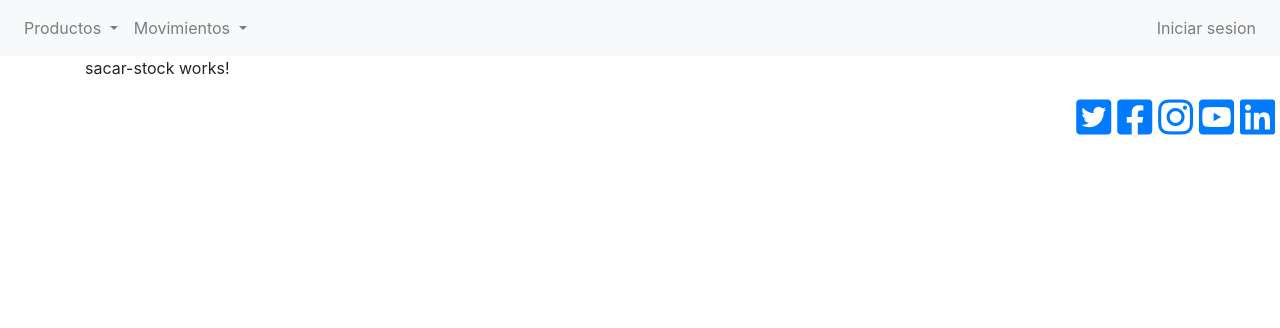
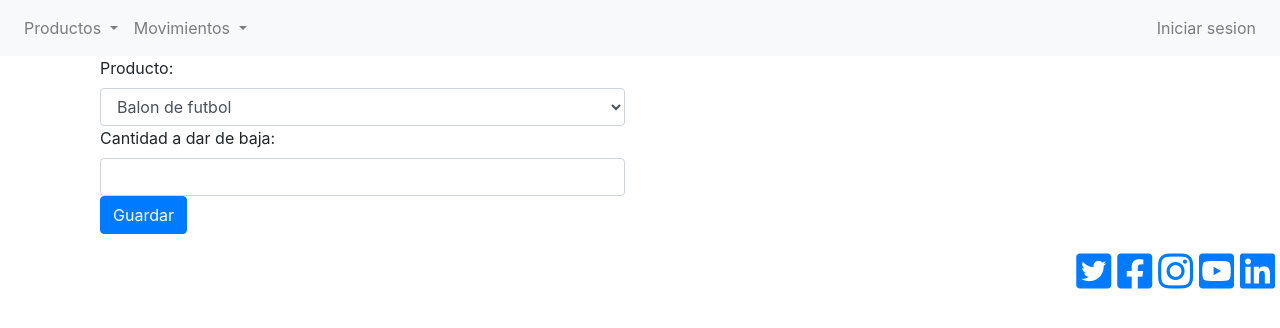
Before and after one commit to mincubill/Inventario, an Angular app: page /SacarStock in a window 1280 px wide. Shown: the top 328 px of the page. Built offline with nearby package versions, Linux system fonts and the light colour scheme.

Commit message:
Cambiada sidebar y removido elementos redundantes

```diff
--- a/src/app/ingresar-devolucion/ingresar-devolucion.component.html
+++ b/src/app/ingresar-devolucion/ingresar-devolucion.component.html
@@ -1,3 +1,9 @@
-<p>
-  ingresar-devolucion works!
-</p>
+<form [formGroup] >
+    <div class='form-group col-sm-6'>
+        <label>RUT: </label>
+        <input type="text"  class="form-control" required>
+        <label>Producto:</label>
+        <input type="text"  class="form-control">
+        <input type="submit" class="btn btn-primary" value="Guardar">
+    </div>
+</form>
--- a/src/app/ingresar-prestamo/ingresar-prestamo.component.html
+++ b/src/app/ingresar-prestamo/ingresar-prestamo.component.html
@@ -1,3 +1,9 @@
-<p>
-  ingresar-prestamo works!
-</p>
+<form [formGroup] >
+    <div class='form-group col-sm-6'>
+        <label>RUT: </label>
+        <input type="text"  class="form-control" required>
+        <label>Producto:</label>
+        <input type="text"  class="form-control">
+        <input type="submit" class="btn btn-primary" value="Guardar">
+    </div>
+</form>
--- a/src/app/ingresar-stock/ingresar-stock.component.html
+++ b/src/app/ingresar-stock/ingresar-stock.component.html
@@ -1,11 +1,6 @@
 <form [formGroup]>
   <div class='form-group col-sm-6'>
-    <label>Categoria:</label>
-    <select name="" id="" class="form-control">
-      <option value="">Balones</option>
-      <option value="">Insumos</option>
-      <option value="">Otros</option>
-    </select>
+
     <label>Producto:</label>
     <select name="" id="" class="form-control">
       <option value="">Balon de futbol</option>
--- a/src/app/nav/nav.component.html
+++ b/src/app/nav/nav.component.html
@@ -18,8 +18,6 @@
             Movimientos
           </a>
           <div class="dropdown-menu" aria-labelledby="navbarDropdown">
-            <a class="dropdown-item" routerLink="/IngresarStock">Ingresar stock</a>
-            <a class="dropdown-item" routerLink="/SacarStock">Sacar stock</a>
             <a class="dropdown-item" routerLink="/IngresarPrestamo">Ingresar Prestamo</a>
             <a class="dropdown-item" routerLink="/IngresarDevolucion">Ingresar Devolucion</a>
           </div>
--- a/src/app/sacar-stock/sacar-stock.component.html
+++ b/src/app/sacar-stock/sacar-stock.component.html
@@ -1,3 +1,15 @@
-<p>
-  sacar-stock works!
-</p>
+<form [formGroup]>
+    <div class='form-group col-sm-6'>
+
+      <label>Producto:</label>
+      <select name="" id="" class="form-control">
+        <option value="">Balon de futbol</option>
+        <option value="">Balon de Basketbol</option>
+        <option value="">Raqueta ping-pong</option>
+      </select>
+      <label for="">Cantidad a dar de baja:</label>
+      <input type="number"  class="form-control">
+
+      <input type="submit" class="btn btn-primary" value="Guardar">
+    </div>
+  </form>
--- a/src/app/ver-producto/ver-producto.component.html
+++ b/src/app/ver-producto/ver-producto.component.html
@@ -1,10 +1,27 @@
 <div class="left-menu">
-  <ul>
-    <br>
-    <a routerLink="/AgregarProducto"><li>Ingresar</li></a>
-    <a href="#"><li>Movimientos</li></a>
-  </ul>
+    <a routerLink="/AgregarProducto" class="bg-light list-group-item list-group-item-action">
+        <div class="d-flex w-100 justify-content-start align-items-center">
+            <span class="menu-collapsed">Ingresar Producto</span>
+        </div>
+    </a>
+    <!-- Ver como dejar abierto por defecto -->
+    <a href="#submenu1" data-toggle="collapse" aria-expanded="false" class="bg-light list-group-item list-group-item-action flex-column align-items-start">
+        <div class="d-flex w-100 justify-content-start align-items-center">
+            <span class="menu-collapsed">Movimientos</span>
+            <span class="submenu-icon ml-auto"></span>
+        </div>
+    </a>
+    <div id='submenu1' class="collapse sidebar-submenu">
+        <a routerLink="/IngresarStock" class="list-group-item list-group-item-action bg-ligt text-black">
+            <span class="menu-collapsed">Ingresar stock</span>
+        </a>
+        <a routerLink="/SacarStock" class="list-group-item list-group-item-action bg-ligt text-black">
+            <span class="menu-collapsed">Sacar stock</span>
+        </a>
+    </div>
 </div>
+
+<!-- Tabla con productos -->
 <table class="table table-hover">
   <thead>
     <tr>
```
